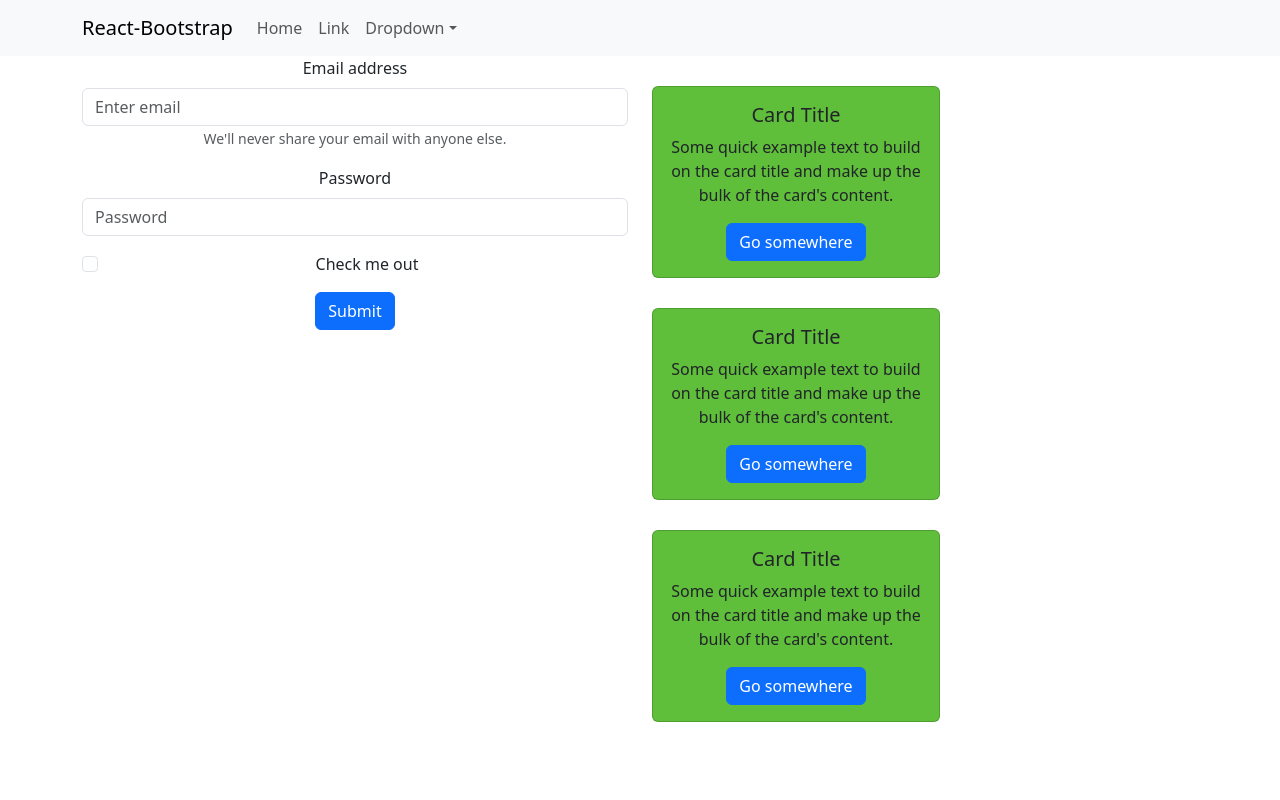
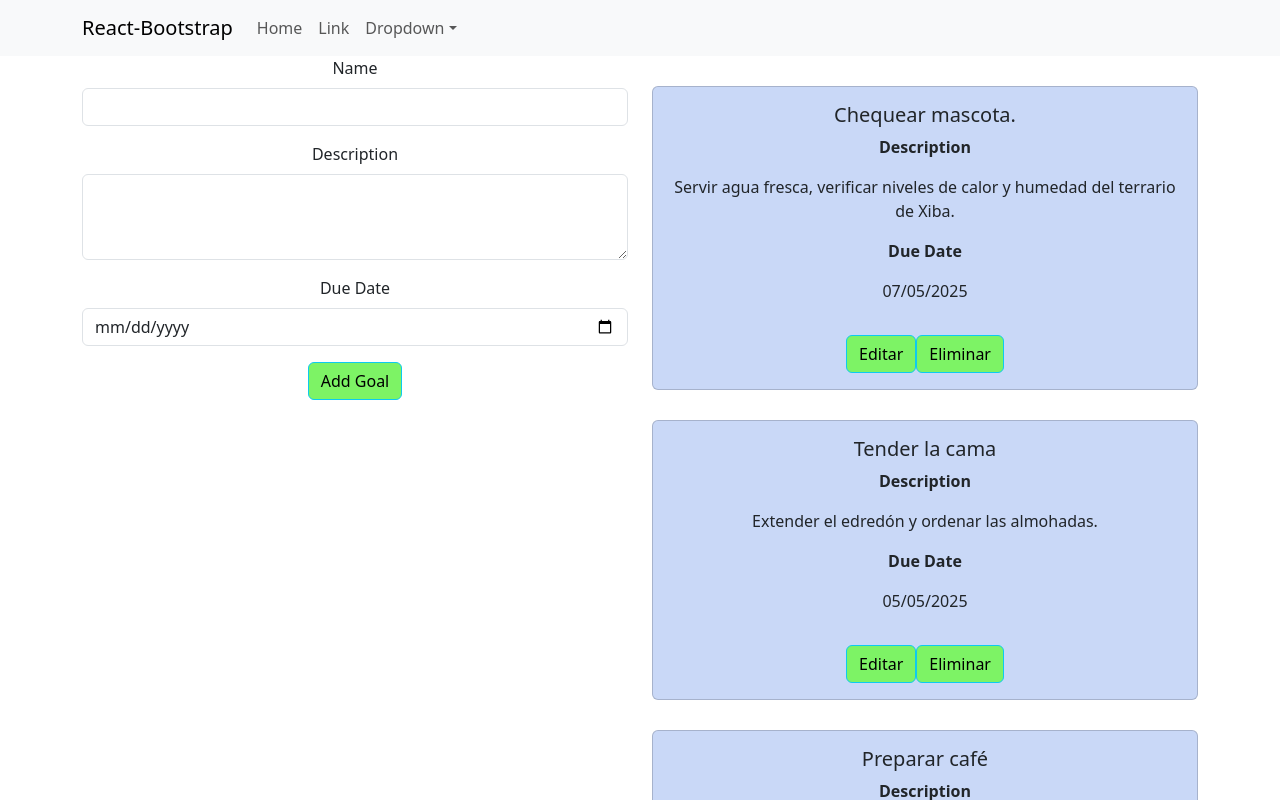
Before and after one commit to luisdiego99/To-Do-List, a React (Create React App) app in the folder my-app/: page / in a window 1280 px wide. Shown: the top 800 px of the page. Built offline with nearby package versions, Linux system fonts and the light colour scheme.

Commit message:
Progreso de actividad 2

```diff
--- a/my-app/package.json
+++ b/my-app/package.json
@@ -3,6 +3,7 @@
   "version": "0.1.0",
   "private": true,
   "dependencies": {
+    "@reduxjs/toolkit": "^2.7.0",
     "@testing-library/dom": "^10.4.0",
     "@testing-library/jest-dom": "^6.6.3",
     "@testing-library/react": "^16.3.0",
@@ -11,6 +12,7 @@
     "react": "^19.1.0",
     "react-bootstrap": "^2.10.9",
     "react-dom": "^19.1.0",
+    "react-redux": "^9.2.0",
     "react-scripts": "5.0.1",
     "web-vitals": "^2.1.4"
   },
--- a/my-app/src/App.js
+++ b/my-app/src/App.js
@@ -6,7 +6,32 @@ import Item from './Components/Item.js';
 import Menu from './Components/Menu.js';
 import Formulary from './Components/Form.js';
 import 'bootstrap/dist/css/bootstrap.min.css';
+import { useEffect } from 'react';
+import { useDispatch, useSelector } from 'react-redux';
+import { addTodo, initAddTodo, todoSlice } from './reducers/todoSlice.js';
+
 function App() {
+  const dispatch = useDispatch();
+  const todos = useSelector((state) => state.todos.value);
+  const arr = [
+    {
+      'name':'Tender la cama',
+      'description': 'Extender el edredón y ordenar las almohadas.',
+      'date': '05/05/2025'
+    },
+    {
+      'name':'Preparar café',
+      'description': 'Preparar un café con 15g de café y 400g de agua. Lavar los utensilios.',
+      'date': '06/05/2025'
+    }
+  ]
+
+  useEffect(() => {
+    arr.map((item)=> {
+      dispatch(initAddTodo(item))
+    })
+  }, []);
+
   return (
     <div className="App">
            <Menu></Menu>
@@ -14,9 +39,14 @@ function App() {
         <Row>
         <Col><Formulary></Formulary></Col>
         <Col>
-        <Item></Item>
-        <Item></Item>
-        <Item></Item>
+        {
+          todos.map((todo,index) => {
+            return (
+              <Item key={index} name={todo.name} description={todo.description} date={todo.date}/>
+            )
+          })
+        }
+
         </Col>
         </Row>
 
--- a/my-app/src/Components/Form.js
+++ b/my-app/src/Components/Form.js
@@ -1,29 +1,48 @@
 import Button from 'react-bootstrap/Button';
 import Form from 'react-bootstrap/Form';
+import './Form.scss'
+import { useSelector,useDispatch } from 'react-redux';
+import { useRef } from 'react';
+import {
+  removeTodo,
+  addTodo
+} from '../reducers/todoSlice.js';
 
-function Formulary() {
+function Formulario() {
+  const dispatch = useDispatch();
+  const inputRefName = useRef();
+  const inputRefDescription = useRef();
+  const inputRefDueDate = useRef();
+
+  const addItem = (e) => {
+    e.preventDefault();
+    dispatch(addTodo({
+      'name': inputRefName.current.value,
+      'description': inputRefDescription.current.value,
+      'date': inputRefDueDate.current.value
+    }))
+  }
+
   return (
-    <Form>
-      <Form.Group className="mb-3" controlId="formBasicEmail">
-        <Form.Label>Email address</Form.Label>
-        <Form.Control type="email" placeholder="Enter email" />
-        <Form.Text className="text-muted">
-          We'll never share your email with anyone else.
-        </Form.Text>
+  <div className='space'>
+       <Form>
+      <Form.Group className="mb-3" controlId="exampleForm.ControlInput1">
+        <Form.Label>Name</Form.Label>
+        <Form.Control type="text" placeholder="" ref={inputRefName}/>
       </Form.Group>
+      <Form.Group className="mb-3" controlId="exampleForm.ControlTextarea1">
+        <Form.Label>Description</Form.Label>
+        <Form.Control as="textarea" rows={3} type="text" placeholder="" ref={inputRefDescription} />
+      </Form.Group>
+      <Form.Group className="mb-3" controlId="exampleForm.ControlInput1">
+        <Form.Label>Due Date</Form.Label>
+        <Form.Control type="date" ref={inputRefDueDate}/>
+      </Form.Group>
+      <Button variant="info" onClick={addItem}>Add Goal</Button>
+    </Form>
+  </div>
 
-      <Form.Group className="mb-3" controlId="formBasicPassword">
-        <Form.Label>Password</Form.Label>
-        <Form.Control type="password" placeholder="Password" />
-      </Form.Group>
-      <Form.Group className="mb-3" controlId="formBasicCheckbox">
-        <Form.Check type="checkbox" label="Check me out" />
-      </Form.Group>
-      <Button variant="primary" type="submit">
-        Submit
-      </Button>
-    </Form>
   );
 }
 
-export default Formulary;
+export default Formulario;
--- a/my-app/src/Components/Item.js
+++ b/my-app/src/Components/Item.js
@@ -1,18 +1,40 @@
 import Button from 'react-bootstrap/Button';
 import Card from 'react-bootstrap/Card';
 import './Item.scss'
+import { useDispatch } from 'react-redux';
+import { removeTodo, addTodo } from '../reducers/todoSlice';
 
-function Item() {
+function Item(props) {
+  const removeItem = (e) => {
+    e.preventDefault();
+      dispatch(removeTodo((props.name)));
+  }
+
+  const addItem = (e) => {
+    e.preventDefault();
+    dispatch(addTodo({'name': props.name, 'description': props.description, 'date': props.date}));
+  }
+  const dispatch = useDispatch();
   return (
-    <Card style={{ width: '18rem' }}>
-      {/* <Card.Img variant="top" src="holder.js/100px180" /> */}
+    <Card >
       <Card.Body>
-        <Card.Title>Card Title</Card.Title>
+        <Card.Title >{props.name}</Card.Title>
+        <Card.Text className="fw-bold">
+          Description
+        </Card.Text>
         <Card.Text>
-          Some quick example text to build on the card title and make up the
-          bulk of the card's content.
+          {props.description}
         </Card.Text>
-        <Button variant="primary">Go somewhere</Button>
+        <Card.Text className="fw-bold">
+          Due Date
+        </Card.Text>
+        <Card.Text>
+          {props.date}
+        </Card.Text>
+      </Card.Body>
+      <Card.Body>
+        <Button variant="info"onClick={addItem}>Editar</Button>
+        <Button variant="info" onClick={removeItem}>Eliminar</Button>
       </Card.Body>
     </Card>
   );
--- a/my-app/src/Components/Item.scss
+++ b/my-app/src/Components/Item.scss
@@ -1,5 +1,5 @@
-$primary: #5fbe3a;
-$secondary: #953bbe;
+$primary: #c9d8f7;
+$secondary: #7df365;
 
 @import "~bootstrap/scss/bootstrap";
 .card {
--- a/my-app/src/index.js
+++ b/my-app/src/index.js
@@ -3,11 +3,15 @@ import ReactDOM from 'react-dom/client';
 import './index.scss';
 import App from './App';
 import reportWebVitals from './reportWebVitals';
+import store from './store';
+import {Provider} from 'react-redux'
 
 const root = ReactDOM.createRoot(document.getElementById('root'));
 root.render(
   <React.StrictMode>
-    <App />
+    <Provider store={store}>
+      <App />
+    </Provider>
   </React.StrictMode>
 );
 
--- /dev/null
+++ b/my-app/src/middleware/checker.js
@@ -0,0 +1,20 @@
+const checker = (store) => (next) => (action) => {
+    console.log(action);
+  if (
+    action.type === 'todos/addTodo' &&
+    action.payload.name.toLowerCase().includes("bitcoin")
+  ) {
+    return alert("Nope. That's a bad idea.");
+  }
+
+  if (
+    action.type === 'goals/addGoal' &&
+    action.payload.name.toLowerCase().includes("bitcoin")
+  ) {
+    return alert("Nope. That's a bad idea.");
+  }
+
+  return next(action);
+};
+
+export default checker;
--- /dev/null
+++ b/my-app/src/middleware/logger.js
@@ -0,0 +1,10 @@
+const logger = (store) => (next) => (action) => {
+    console.group(action);
+    console.log("The action: ", action);
+    const result = next(action);
+    console.log("The new state: ", store.getState());
+    console.groupEnd();
+    return result;
+  };
+
+  export default logger;
--- /dev/null
+++ b/my-app/src/reducers/goalSlice.js
@@ -0,0 +1,22 @@
+import { createSlice } from '@reduxjs/toolkit'
+
+export const todoSlice = createSlice({
+    name: 'goals',
+    initialState: {
+        value: [
+            {
+                'name':'Graduarme de la Universidad'
+            }
+        ],
+    },
+    reducers: {
+        addGoal: (state, action) => {
+            state.value.push(action.payload)
+        }
+    }
+})
+
+export const { addGoal } =  todoSlice.actions
+export const selectGoals = (state) => state.goals.value
+
+export default todoSlice.reducer
--- /dev/null
+++ b/my-app/src/reducers/todoSlice.js
@@ -0,0 +1,33 @@
+import { createSlice } from '@reduxjs/toolkit'
+
+export const todoSlice = createSlice({
+    name: 'todos',
+    initialState: {
+        value: [
+            {
+                'name':'Chequear mascota.',
+                'description': 'Servir agua fresca, verificar niveles de calor y humedad del terrario de Xiba.',
+                'date': '07/05/2025'
+            }
+        ],
+    },
+    reducers: {
+        addTodo: (state, action) => {
+            console.log(action.payload);
+            state.value.push(action.payload)
+        },
+        initAddTodo: (state, action) => {
+            console.log(action.payload);
+            state.value.push(action.payload)
+        },
+        removeTodo: (state, action) => {
+            console.log(action.payload);
+            state.value = state.value.filter((todo) => todo.name !== action.payload);
+        }
+    }
+})
+
+export const { addTodo, initAddTodo, removeTodo} =  todoSlice.actions
+export const selectTodos = (state) => state.todos.value
+
+export default todoSlice.reducer
--- /dev/null
+++ b/my-app/src/store.js
@@ -0,0 +1,16 @@
+import { configureStore } from "@reduxjs/toolkit";
+import todoReducer from './reducers/todoSlice';
+import goalReducer from './reducers/goalSlice';
+import logger from './middleware/logger';
+import checker from './middleware/checker';
+
+const store = configureStore({
+    reducer: {
+        todos: todoReducer,
+        goals: goalReducer
+    },
+    middleware: (getDefaultMiddleware) =>
+        getDefaultMiddleware().concat(logger, checker)
+});
+
+export default store;  // Correct export
--- a/package.json
+++ b/package.json
@@ -1,5 +1,6 @@
 {
   "dependencies": {
+    "@reduxjs/toolkit": "^2.7.0",
     "bootstrap": "^5.3.5",
     "react-bootstrap": "^2.10.9"
   },
```
Also changed, not shown: 1 other file (tests, documents, lock files or other folders).
